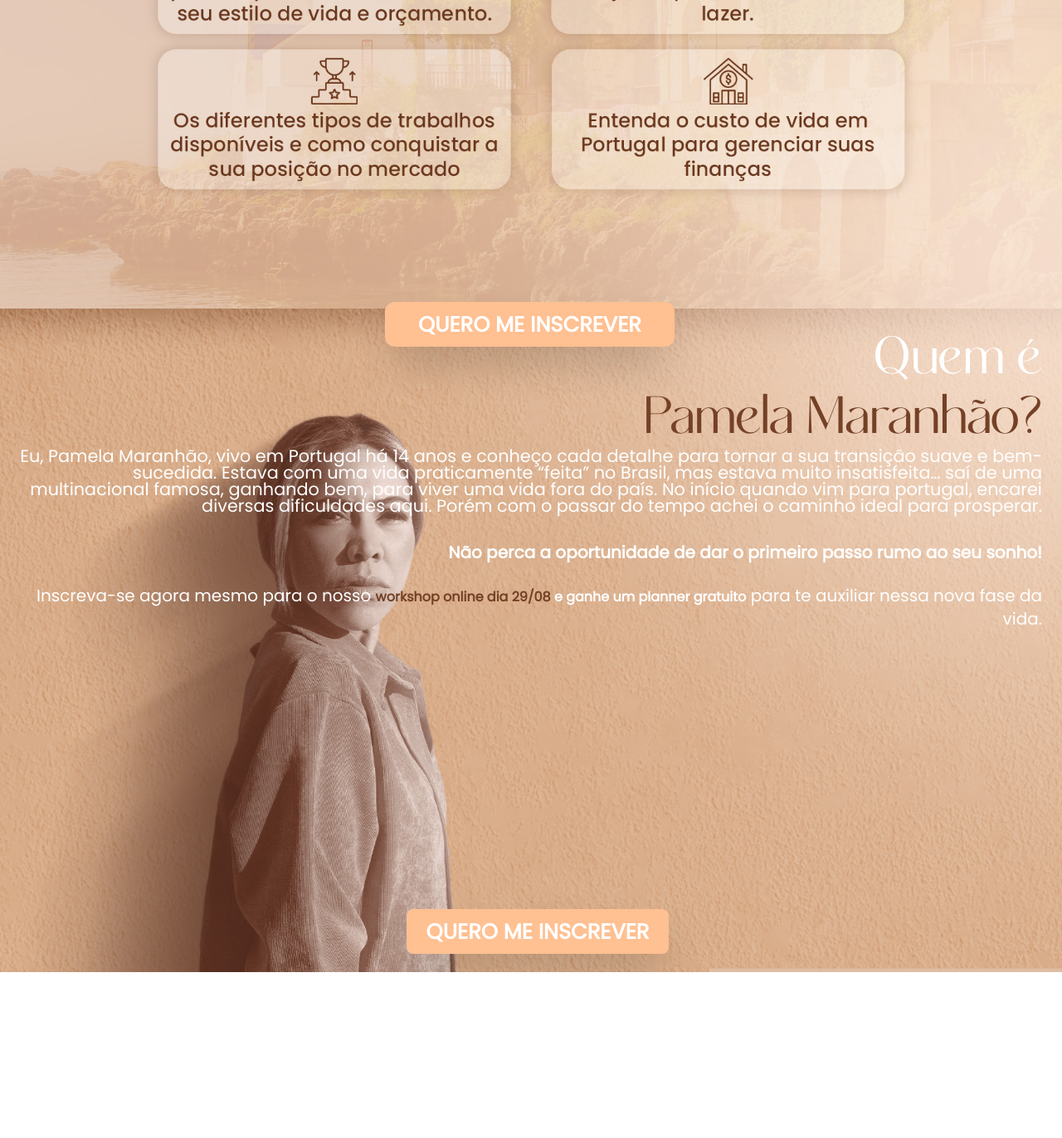
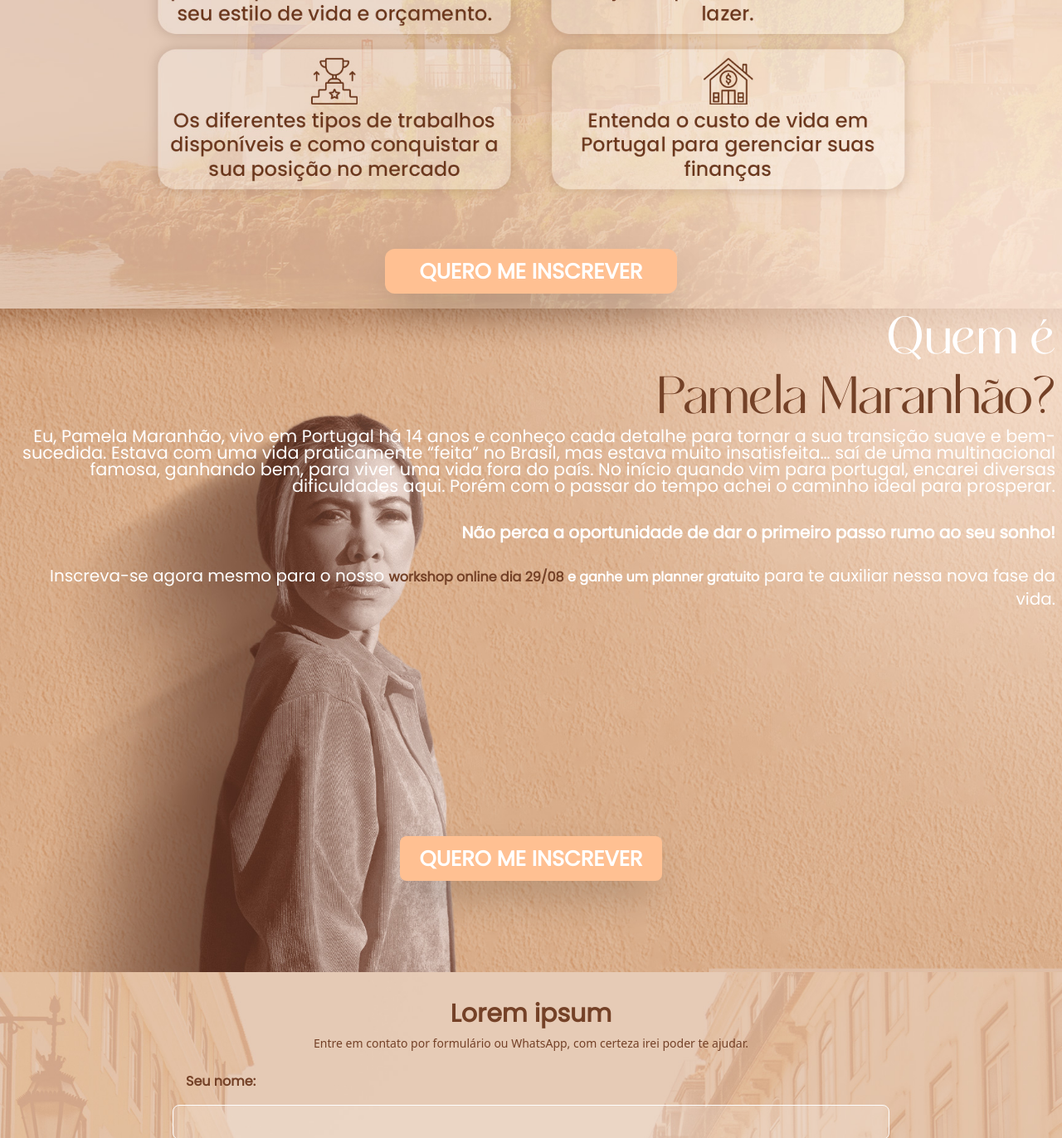
Before and after one commit to bertoldoklinger/pagina-de-captura-pamela-maranhao, a React (Vite) app: page / in a window 1280 px wide. Shown: the part 1228-2600 px from the top of the page at 83% size. Before the commit the page ends 2400 px from the top, so only its background shows below. Built offline with nearby package versions, Linux system fonts and the light colour scheme.

Commit message:
feat: add 4 block for lead capturation

```diff
--- a/index.html
+++ b/index.html
@@ -3,7 +3,7 @@
   <head>
     <meta charset="UTF-8" />
     <link rel="icon" type="image/png" href="/favicon.png" />
-    <meta name="viewport" content="width=device-width, initial-scale=1.0" />
+    <meta name="viewport" content="width=device-width, initial-scale=1.0 maximum-scale=1" />
     <title>
       Pamela Maranhão
     </title>
--- a/src/App.jsx
+++ b/src/App.jsx
@@ -1,5 +1,6 @@
 import './App.css'
 import { About } from './components/About'
+import Contact from './components/Contact'
 import { Hero } from './components/Hero'
 import { Learning } from './components/Learning'
 
@@ -7,9 +8,12 @@ function App() {
 
   return (
     <>
+    <main>
       <Hero/>
       <Learning/>
       <About/>
+      <Contact  />
+    </main>
     </>
   )
 }
--- a/src/components/About.jsx
+++ b/src/components/About.jsx
@@ -2,14 +2,21 @@
 
 
 export function About() {
+  const scrollToLastSection = () => {
+    const lastSection = document.querySelector('#contact');
+    lastSection.scrollIntoView({ behavior: 'smooth' });
+ };
+
+
   return (
+
     <div className="bg-about-mobile md:bg-about-desktop bg-cover bg-center h-screen w-full">
-      <div className=" h-full w-[100%]  pt-6 px-6 notebook:w-[30rem] notebook:ml-[39rem] notebook:pt-[2rem] fullhd:w-[32rem] fullhd:ml-[58rem] fullhd:pt-14 ">
+      <div className=" h-full w-[100%]  pb-5 px-2 notebook:w-[30rem] notebook:ml-[39rem] notebook:pt-[2rem] fullhd:w-[32rem] fullhd:ml-[58rem] fullhd:pt-14 ">
         <h1 className="font-rachelya text-white text-5xl text-center md:text-right md:text-7xl notebook:text-6xl fullhd:text-7xl">Quem é</h1>
         <h1 className="font-rachelya  text-about-text text-5xl text-center whitespace-nowrap md:text-right md:text-7xl md:whitespace-nowrap notebook:text-6xl fullhd:text-7xl">Pamela Maranhão?</h1>
         <p className="font-poppins text-white text-center text-sm leading-5 md:text-right md:text-[1.30rem] notebook:text-base fullhd:text-[1.30rem]">Eu, Pamela Maranhão, vivo em Portugal há 14 anos e conheço cada detalhe para tornar a sua transição suave e bem-sucedida. Estava com uma vida praticamente “feita” no Brasil, mas estava muito insatisfeita… saí de uma multinacional famosa, ganhando bem, para viver uma vida fora do país. No início quando vim para portugal, encarei diversas dificuldades aqui. Porém com o passar do tempo achei o caminho ideal para prosperar.</p>
-        <p className="font-poppins font-bold text-white text-center text-base pt-2 md:text-right md:text-xl md:pt-8 notebook:text-[1rem] notebook:pt-2 fullhd:text-[1.30rem]">Não perca a oportunidade de dar o primeiro passo rumo ao seu sonho! </p>
-        <p className="font-poppins text-white text-center text-base pt-2 md:text-right md:mb-4 md:text-xl md:pt-6 notebook:text-[1rem] notebook:pt-2 fullhd:text-[1.30rem]">Inscreva-se agora mesmo para o nosso <span className="font-poppins font-bold text-about-text  text-base notebook:text-[1rem] fullhd:text-[1.30rem]">workshop online dia 29/08</span><span className="font-poppins font-bold text-white  text-base notebook:text-[1rem] fullhd:text-[1.30rem]"> e ganhe um planner gratuito</span> para te auxiliar nessa nova fase da vida.</p>
+        <p className="font-poppins font-bold text-white text-center text-sm pt-2 md:text-right md:text-xl md:pt-8 notebook:text-[1rem] notebook:pt-2 fullhd:text-[1.30rem]">Não perca a oportunidade de dar o primeiro passo rumo ao seu sonho! </p>
+        <p className="font-poppins text-white text-center text-sm pt-2 md:text-right md:mb-4 md:text-xl md:pt-6 notebook:text-[1rem] notebook:pt-2 fullhd:text-[1.30rem]">Inscreva-se agora mesmo para o nosso <span className="font-poppins font-bold text-about-text  text-base notebook:text-[1rem] fullhd:text-[1.30rem]">workshop online dia 29/08</span><span className="font-poppins font-bold text-white  text-base notebook:text-[1rem] fullhd:text-[1.30rem]"> e ganhe um planner gratuito</span> para te auxiliar nessa nova fase da vida.</p>
         <div className="flex justify-center ">
         <button className="
           font-poppins
@@ -18,8 +25,8 @@ export function About() {
           text-white
           text-center
           text-[1.6rem]
-          mt-[18rem]
-          ml-4
+          mt-[14rem]
+          hover:text-about-text   hover:transition delay-150 duration-300 ease-in-out
           p-2
           px-6
           rounded-lg
@@ -28,11 +35,11 @@ export function About() {
 
 
           celularM:mt-[16rem]
-          celularG:mt-[20rem]
+          celularG:mt-[16rem]
 
 
           notebook:text-3xl
-          notebook:ml-[6.5rem]
+          notebook:ml-[4.5rem]
           notebook:mt-[0.1rem]
           notebook:whitespace-nowrap
           notebook:px-6
@@ -42,14 +49,13 @@ export function About() {
           fullhd:whitespace-nowrap
           fullhd:text-4xl
           fullhd:px-6
-          fullhd:ml-[2.5rem]
-
-
-        ">
+          fullhd:ml-[4rem]
+        "
+        onClick={() => scrollToLastSection()}
+        >
         QUERO ME INSCREVER
       </button>
         </div>
-
       </div>
     </div>
   );
--- /dev/null
+++ b/src/components/Contact.jsx
@@ -0,0 +1,96 @@
+import { useState } from "react";
+
+export default function Contact() {
+
+  const [showMessage, setShowMessage] = useState(false);
+
+  const handleFormSubmit = (event) => {
+    event.preventDefault();
+    setShowMessage(true);
+  };
+
+  return (
+    <section id="contact"   className="bg-contact-mobile  md:bg-contact-desktop bg-cover bg-center text-about-text w-full h-screen">
+      <div className="container mx-auto max-w-4xl p-4 py-8">
+        <div className="mb-6">
+          <h2 className="z-50 mb-2 font-poppins text-3xl font-semibold text-center">
+            Lorem ipsum
+          </h2>
+          <p className="text-sm text-center ">
+            Entre em contato por formulário ou WhatsApp, com certeza irei poder
+            te ajudar.
+          </p>
+        </div>
+
+        <div className="flex flex-col gap-6 ">
+          <div className="basis-2/3">
+            <form>
+              <div className="mb-6 flex flex-col gap-3 ">
+                  <label
+                    htmlFor="fullName"
+                    className="mb-1 block ps-4 font-poppins font-semibold"
+                  >
+                    Seu nome:
+                  </label>
+                  <input
+                    className="w-full rounded-lg border border-white bg-white bg-opacity-20 p-2 outline-none mb-3 font-poppins font-semibold"
+                    type="text"
+                    name="fullName"
+                    id="fullName"
+                    required
+                  />
+
+
+                  <label
+                    htmlFor="email"
+                    className="mb-1 block ps-4 font-poppins font-semibold"
+                  >
+                    Seu melhor e-mail:
+                  </label>
+                  <input
+                    className="w-full rounded-lg border border-white bg-transparent p-2 outline-none mb-3 bg-white bg-opacity-20 font-poppins font-semibold"
+                    type="email"
+                    name="email"
+                    id="email"
+                    required
+                  />
+                    <label
+                    htmlFor="cellphone"
+                    className="mb-1 block ps-4 font-poppins font-semibold"
+                  >
+                    Seu Whatsapp com DDD:
+                  </label>
+                  <input
+                    className="w-full rounded-lg border border-white bg-transparent p-2 outline-none mb-3 bg-white bg-opacity-20 font-poppins font-semibold"
+                    type="tel"
+                    name="cellphone"
+                    id="cellphone"
+                    required
+                  />
+                    <button
+                  type="submit"
+                  // on the onclick i want i function that will show a span HTML below the button with a message saying "Obrigado por se inscrever :D"
+
+                  onClick={handleFormSubmit}
+                  className="bg-button-bg mt-1 py-3 animate-bounce text-white  font-poppins font-bold px-4 rounded-lg shadow-xl text-xl text-center hover:text-about-text   hover:transition delay-150 duration-300 ease-in-out "
+                >
+                  TOQUE AQUI PARA SE INSCREVER
+                </button>
+                {showMessage && (
+                  <span className="text-about-text font-poppins text-2xl text-center mt-2">
+                    Obrigada por se inscrever !
+                  </span>
+                )}
+              </div>
+
+
+
+
+
+            </form>
+          </div>
+        </div>
+      </div>
+    </section>
+  )
+}
--- a/src/components/Learning.jsx
+++ b/src/components/Learning.jsx
@@ -1,9 +1,13 @@
 
 export function Learning() {
+  const scrollToLastSection = () => {
+    const lastSection = document.querySelector('#contact');
+    lastSection.scrollIntoView({ behavior: 'smooth' });
+ };
 
   return (
     <div className="flex  justify-center bg-learning-mobile md:bg-learning-desktop bg-cover bg-center h-screen w-full">
-      <div className=" w-[22rem] max-w-[40rem] notebook:w-[26rem]">
+      <div className="  w-[22rem] max-w-[40rem] notebook:w-[26rem]">
         <button className="
               font-poppins
               font-bold
@@ -12,15 +16,18 @@ export function Learning() {
             text-white
               text-center
               text-[1.6rem]
-              px-10
+              hover:text-about-text   hover:transition delay-150 duration-300 ease-in-out
+              px-5
               py-2
+              w-full
               rounded-xl
               whitespace-nowrap
-              mt-[49.5rem]
+              mt-[45.5rem]
 
 
 
-
+              iphone12pro:mt-[42rem]
+              iphonexr:mt-[45.5rem]
               notebook:mt-[34.5rem]
               notebook:whitespace-nowrap
               notebook:text-3xl
@@ -32,7 +39,9 @@ export function Learning() {
               fullhd:text-4xl
               fullhd:p-3
               fullhd:px-5
-      ">
+      "
+      onClick={() => scrollToLastSection()}
+      >
           QUERO ME INSCREVER
         </button>
       </div>
--- a/tailwind.config.js
+++ b/tailwind.config.js
@@ -13,6 +13,8 @@ export default {
         'learning-desktop': "url('/learningDesktopBackground.jpg')",
         'about-mobile': "url('/aboutMobileBackground.jpg')",
         'about-desktop': "url('/aboutDesktopBackground.jpg')",
+        'contact-desktop': "url('/contactDesktopBackground.jpg')",
+        'contact-mobile': "url('/contactMobileBackground.jpg')",
       },
       fontFamily: {
         rachelya: ['rachelya'],
@@ -23,6 +25,7 @@ export default {
         'button-bg': '#FFC092',
         'p-text': '#FDC39C',
         'about-text': '#744127',
+        'contact-bg': '#E5CAB7'
       },
       fontSize: {
         'hero-title': '',
```
Also changed, not shown: src/components/Hero.jsx (+9 -2 lines), public/contactDesktopBackground.jpg (added), public/contactMobileBackground.jpg (added).
